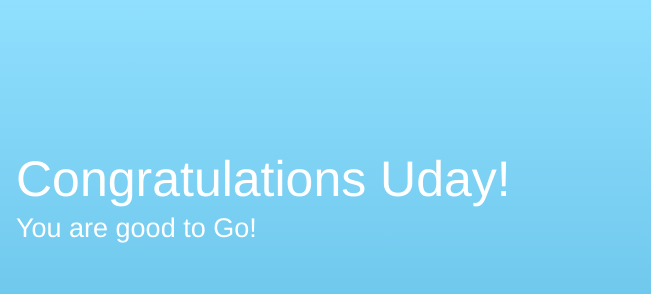
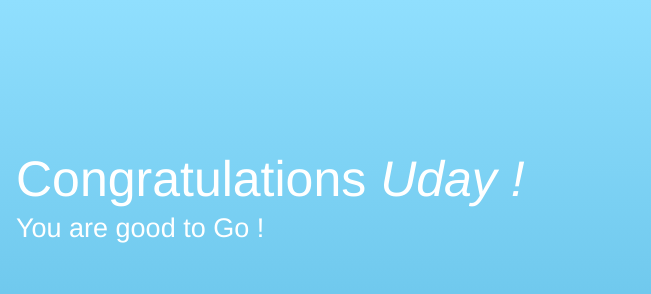
Before and after one commit to udaykumarreddy680/devops-demo, a website: page public/index.html in a window 1280 px wide. Shown: the top 294 px of the page, 629-1280 px from the left. Drawn offline with Linux system fonts and the light colour scheme.

Commit message:
Fourth change

```diff
--- a/public/index.html
+++ b/public/index.html
@@ -47,8 +47,8 @@
         <div class="message">
             <a class="twitter-link" href="https://twitter.com/home/?status=I%20created%20a%20project%20with%20AWS%20CodeStar!%20%23AWS%20%23AWSCodeStar%20https%3A%2F%2Faws.amazon.com%2Fcodestar"><img src="assets/img/tweet.svg" /></a>
             <div class="text">
-                <h1>Congratulations Uday!</h1>
-                <h2>You are good to Go!</h2>
+                <h1>Congratulations <i>Uday !</i></h1>
+                <h2>You are good to Go !</h2>
             </div>
         </div>
     </div>
```
